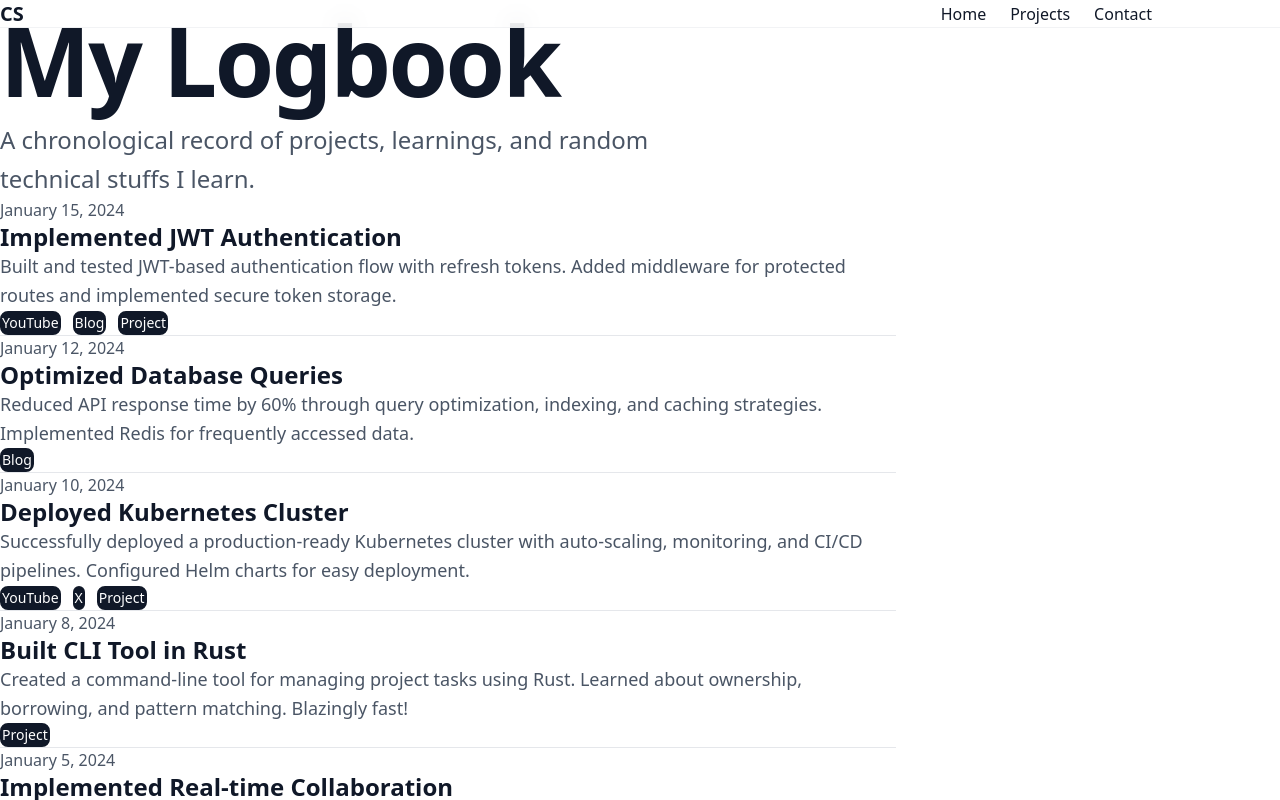
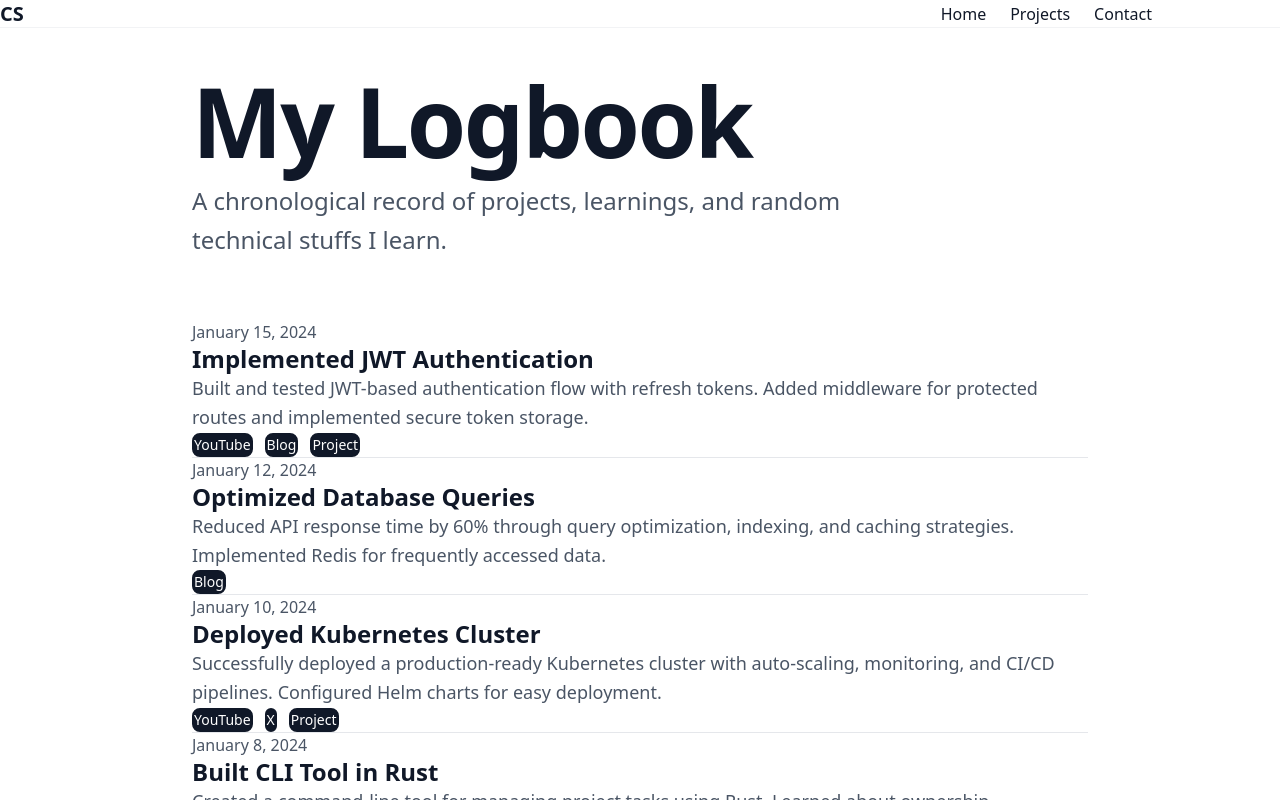
Before and after one commit to SinghChinmayy/website, a Next.js app: page /logs in a window 1280 px wide. Shown: the top 800 px of the page. Built offline with nearby package versions, Linux system fonts and the light colour scheme.

Commit message:
add log entries design update

```diff
--- a/app/logs/page.tsx
+++ b/app/logs/page.tsx
@@ -19,8 +19,8 @@ export default function LogsPage() {
   return (
     <main id="main-content" className="min-h-screen pt-20">
       {/* Hero Section */}
-      <section className="w-full px-6 py-20">
-        <div className="max-w-4xl mx-auto">
+      <section className="flex items-center justify-center px-6 py-20 min-h-[40vh]">
+        <div className="max-w-4xl w-full">
           <div className="space-y-6">
             <h1 className="text-5xl md:text-7xl lg:text-8xl font-bold text-gray-900 dark:text-white tracking-tight leading-tight">
               My Logbook
--- a/components/LatestLogs.tsx
+++ b/components/LatestLogs.tsx
@@ -14,8 +14,8 @@ export default function LatestLogs({ logs }: LatestLogsProps) {
   }
 
   return (
-    <section className="w-full px-6 py-20" aria-labelledby="latest-logs-heading">
-      <div className="max-w-4xl mx-auto">
+    <section className="flex items-center justify-center px-6 py-20" aria-labelledby="latest-logs-heading">
+      <div className="max-w-4xl w-full">
         <motion.div
           initial={{ opacity: 0, y: 20 }}
           animate={{ opacity: 1, y: 0 }}
@@ -36,7 +36,7 @@ export default function LatestLogs({ logs }: LatestLogsProps) {
           </div>
 
           {/* Logs List */}
-          <div className="flex flex-col">
+          <div className="flex flex-col space-y-8">
             {logs.map((log, index) => (
               <LogEntry key={log.slug} log={log} index={index} />
             ))}
--- a/components/LogEntry.tsx
+++ b/components/LogEntry.tsx
@@ -40,10 +40,10 @@ export default function LogEntry({ log, index }: LogEntryProps) {
       initial={{ opacity: 0, y: 20 }}
       animate={{ opacity: 1, y: 0 }}
       transition={{ delay: index * 0.05, duration: 0.4, ease: "easeOut" }}
-      className="py-6 border-b border-gray-200 dark:border-gray-800 last:border-b-0"
+      className="py-8 border-b border-gray-200 dark:border-gray-800 last:border-b-0"
       aria-labelledby={`log-title-${log.slug}`}
     >
-      <div className="space-y-3">
+      <div className="space-y-4">
         {/* Date */}
         <time
           dateTime={date}
--- a/components/LogList.tsx
+++ b/components/LogList.tsx
@@ -9,14 +9,14 @@ interface LogListProps {
 
 export default function LogList({ logs }: LogListProps) {
   return (
-    <section className="w-full px-6 py-12" aria-label="Engineering logs">
+    <section className="flex items-center justify-center px-6 py-12" aria-label="Engineering logs">
       <motion.div
         initial={{ opacity: 0 }}
         animate={{ opacity: 1 }}
         transition={{ duration: 0.6, ease: "easeOut" }}
-        className="max-w-4xl mx-auto"
+        className="max-w-4xl w-full"
       >
-        <div className="flex flex-col">
+        <div className="flex flex-col space-y-8">
           {logs.length > 0 ? (
             logs.map((log, index) => (
               <LogEntry key={log.slug} log={log} index={index} />
```
